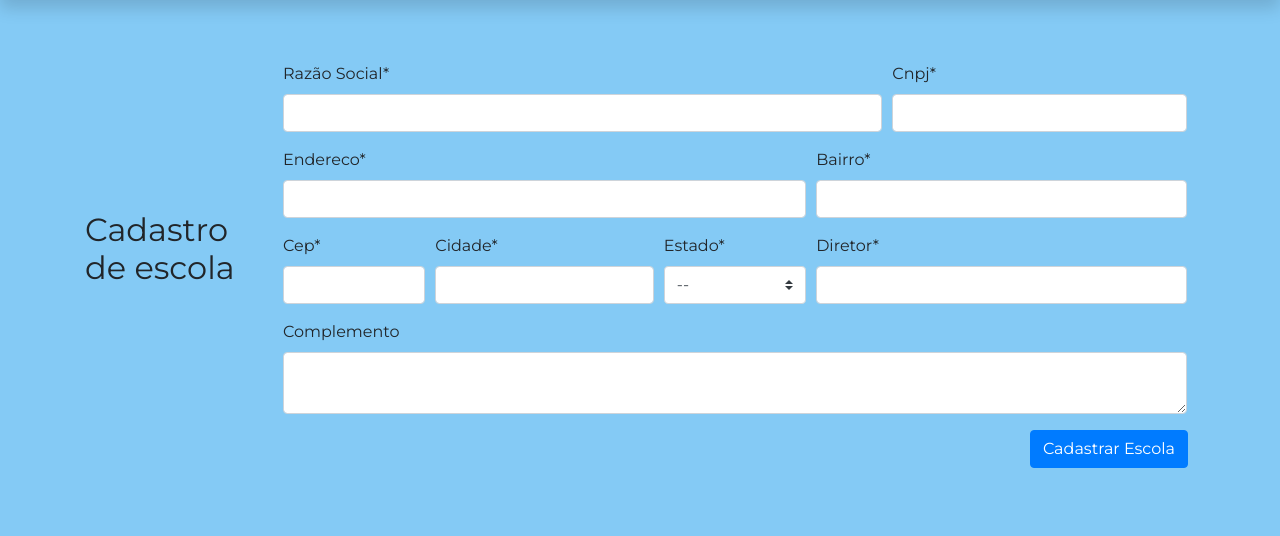
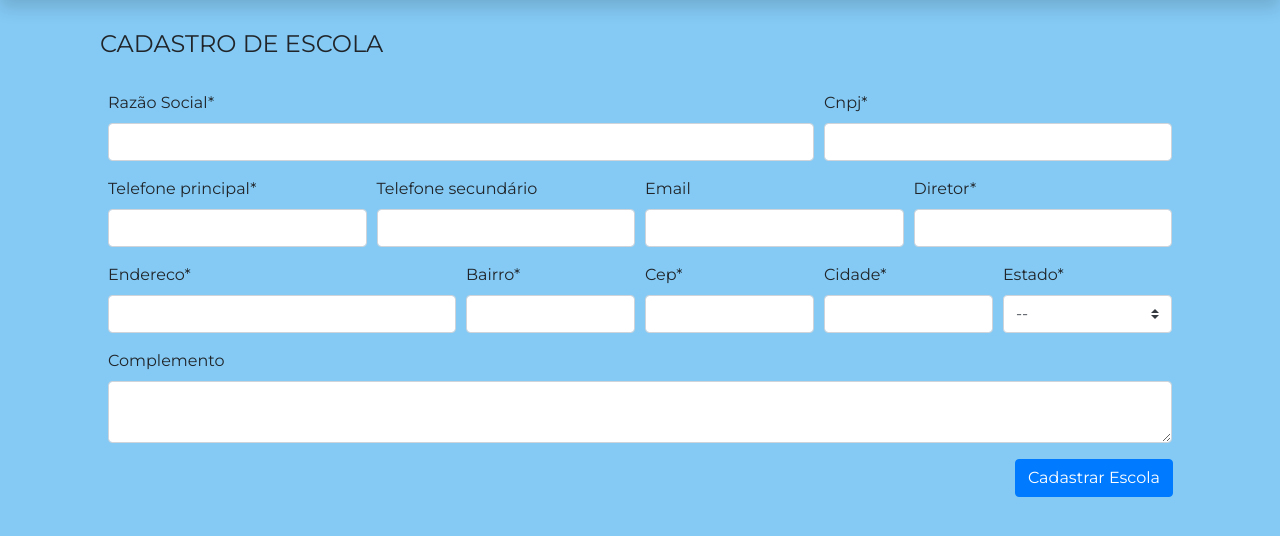
Before and after one commit to caro-marks/educatio, a Django app: page /escola/nova/ in a window 1280 px wide. Shown: the part 90-626 px from the top of the page. Run offline with Django 4.2, Linux system fonts and the light colour scheme; the visitor is signed in with stand-in values (Sample User, id 1); some libraries are stand-ins or nearby versions.

Commit message:
new form layout

```diff
--- a/escolas/forms.py
+++ b/escolas/forms.py
@@ -8,6 +8,12 @@ from .models import CustomUser, Escola, Evento, Aluno, Parente, TipoEvento
 from django.forms.widgets import DateInput
 from crispy_forms.helper import FormHelper
 from crispy_forms.layout import Layout, Row, Column, ButtonHolder, Submit
+
+class TelefoneWidget(forms.TextInput):
+    def format_value(self, value):
+        if value:
+            return f'({value[:2]}) {value[2:6]}-{value[6:]}'
+        return value
 
 
 class UsuarioForm(forms.ModelForm):
@@ -28,16 +34,22 @@ class UsuarioForm(forms.ModelForm):
 
 
 class CriaEscolaForm(forms.ModelForm):
+    telefone_principal = forms.CharField(required=True)
+    # telefone_secundario = forms.CharField(required=False)
 
     class Meta:
         model = Escola
         exclude = ['operador', 'ativo']
         labels = {
-            'nome': 'Razão Social'
+            'nome': 'Razão Social',
+            'telefone_principal': 'Telefone principal',
+            'telefone_secundario': 'Telefone secundário'
         }
         widgets = {
             'complemento': forms.Textarea(attrs={'rows': 2}),
-            'estado': forms.Select(choices=ESTADOS_BRASILEIROS)
+            'estado': forms.Select(choices=ESTADOS_BRASILEIROS),
+            'telefone_principal': TelefoneWidget(),
+            'telefone_secundario': TelefoneWidget()
         }
 
     def __init__(self, *args, **kwargs) -> None:
@@ -49,14 +61,17 @@ class CriaEscolaForm(forms.ModelForm):
                 Column('cnpj', css_class="col-md-4")
             ),
             Row(
-                Column('endereco', css_class="col-md-7"),
-                Column('bairro', css_class="col-md-5")
+                Column('telefone_principal', css_class="col-md-3"),
+                Column('telefone_secundario', css_class="col-md-3"),
+                Column('email', css_class="col-md-3"),
+                Column('diretor')
             ),
             Row(
+                Column('endereco', css_class="col-md-4"),
+                Column('bairro', css_class="col-md-2"),
                 Column('cep', css_class="col-md-2"),
-                Column('cidade', css_class="col-md-3"),
-                Column('estado', css_class="col-md-2"),
-                Column('diretor')
+                Column('cidade', css_class="col-md-2"),
+                Column('estado', css_class="col"),
             ),
             Row(
                 Column('complemento')
@@ -258,7 +273,7 @@ class CriaEventoForm(forms.ModelForm):
         empty_label="--",
         required=False
     )
-    # escola = forms.ChoiceField(choices=[('', '--')] + [(escola.id, escola.nome) for escola in Escola.objects.filter(ativo=True)], required=False)
+
     class Meta:
         model = Evento
         fields = '__all__'
@@ -297,7 +312,7 @@ class ListNotasEventoFilter(forms.Form):
                 Column('data_inicio', css_class='col-md-2'),
                 Column('data_fim', css_class='col-md-2'),
                 Submit('submit', 'Filtrar',),
-                css_class='align-items-start'
+                css_class='justify-content-between align-items-start'
             ),
         )
 
--- a/escolas/models.py
+++ b/escolas/models.py
@@ -1,6 +1,7 @@
 from django.db import models
 from django.contrib.auth.models import AbstractUser
 from .enums import Parentesco, EstadosCivis, PeriodoEscola, SerieEscolar
+from django.core.validators import MinLengthValidator, RegexValidator
 
 # Create your models here.
 
@@ -21,6 +22,19 @@ class Escola(models.Model):
     estado = models.CharField(max_length=2)
     complemento = models.CharField(max_length=50, null=True, blank=True)
     diretor = models.CharField(max_length=50)
+    telefone_principal = models.CharField(
+        max_length=15, blank=True, null=True,
+        validators=[
+            MinLengthValidator(13, 'Número de telefone deve ter no mínimo 10 dígitos'),
+        ]
+    )
+    telefone_secundario = models.CharField(
+        max_length=15, blank=True, null=True,
+        validators=[
+            MinLengthValidator(13, 'Número de telefone deve ter no mínimo 10 dígitos'),
+        ]
+    )
+    email = models.EmailField(blank=True, null=True)
     ativo = models.BooleanField(default=True)
     criado_em = models.DateTimeField(auto_now_add=True)
     atualizado_em = models.DateTimeField(auto_now=True)
--- a/gerenciador_escolar/settings.py
+++ b/gerenciador_escolar/settings.py
@@ -137,7 +137,7 @@ DEFAULT_AUTO_FIELD = 'django.db.models.BigAutoField'
 
 AUTH_USER_MODEL = 'escolas.CustomUser'
 
-LOGOUT_REDIRECT_URL = 'login'
+LOGOUT_REDIRECT_URL = 'escolas:homepage'
 LOGIN_REDIRECT_URL = 'escolas:homepage'
 
 CRISPY_ALLOWED_TEMPLATE_PACKS = "bootstrap4"
--- a/templates/escolas/cria_escola.html
+++ b/templates/escolas/cria_escola.html
@@ -1,17 +1,28 @@
 {% extends 'homepage.html' %}
 
 {% block content %}
-    {% load crispy_forms_tags %}
-    <div class="row align-items-lg-center">
-        <div class="col-lg-2">
-            <h2>Cadastro de escola</h2>
-        </div>
-        <div class="col">
-            <form action="{% url 'escolas:cria_escola' %}" method="post" class="m-2 pt-4">
-                {% csrf_token %}
-                {% crispy form %}
-            </form>
-        </div>
+    {% load static %}
+
+    <div class="container">
+        {% load crispy_forms_tags %}
+        <h4>CADASTRO DE ESCOLA</h4>
+        <form action="{% url 'escolas:cria_escola' %}" method="post" class="m-2 pt-4">
+            {% csrf_token %}
+            {% crispy form %}
+        </form>
     </div>
+    <!-- <script src="{% static 'js/mascaras.js' %}"></script> -->
+    <script>
+        document.addEventListener('DOMContentLoaded', function() {
+            const telefoneInput = document.getElementById("id_telefone_principal");
+
+            if (telefoneInput) {
+                telefoneInput.addEventListener("input", function(e) {
+                    var x = e.target.value.replace(/\D/g, '').match(/(\d{0,2})(\d{0,5})(\d{0,4})/);
+                    e.target.value = !x[2] ? x[1] : '(' + x[1] + ') ' + x[2] + (x[3] ? '-' + x[3] : '');
+                });
+            }
+        });
+    </script>
 
 {% endblock %}
```
Also changed, not shown: static/js/mascaras.js (added, +10 -0 lines), templates/registration/login.html (+3 -21 lines), escolas/migrations/0001_initial.py, escolas/migrations/0002_aluno_escola_evento_tipoevento_parente_notaevento_and_more.py (deleted), escolas/migrations/0002_escola_email_escola_telefone_principal_and_more.py (added), escolas/migrations/0003_alter_escola_telefone_principal_and_more.py (added), escolas/migrations/0003_remove_evento_data_notaevento_data_entrega_and_more.py (deleted), escolas/migrations/0004_alter_escola_telefone_principal_and_more.py (added).
